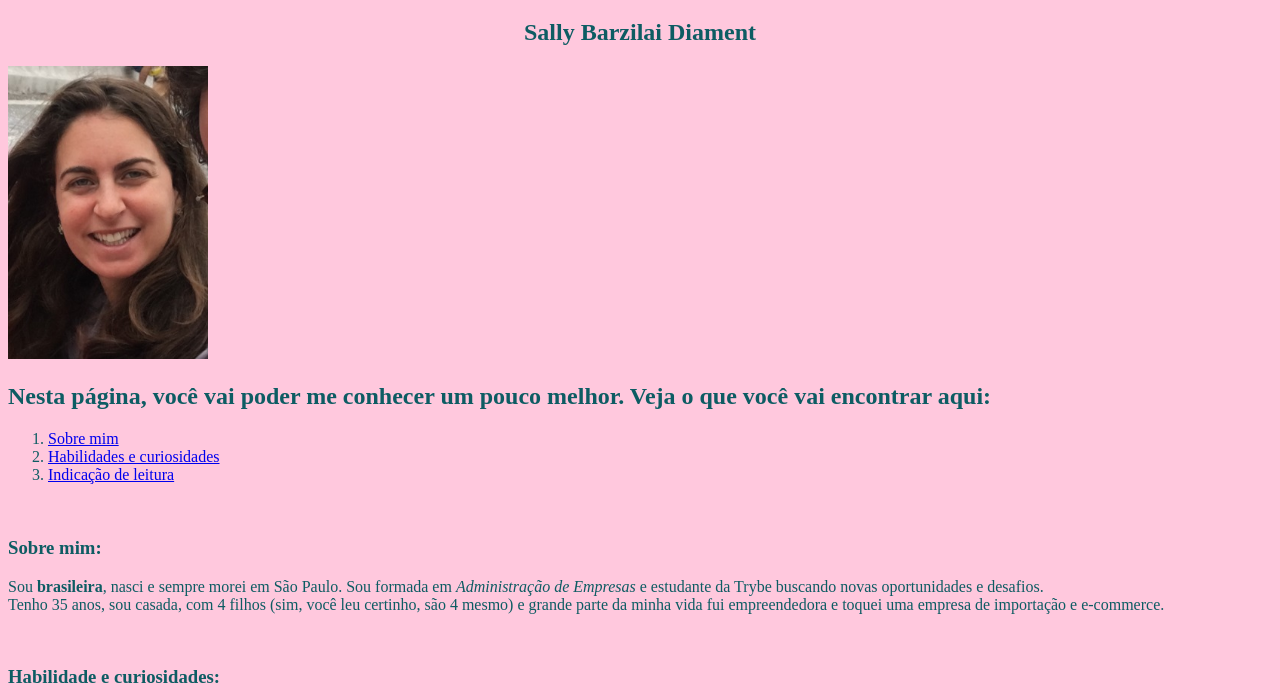
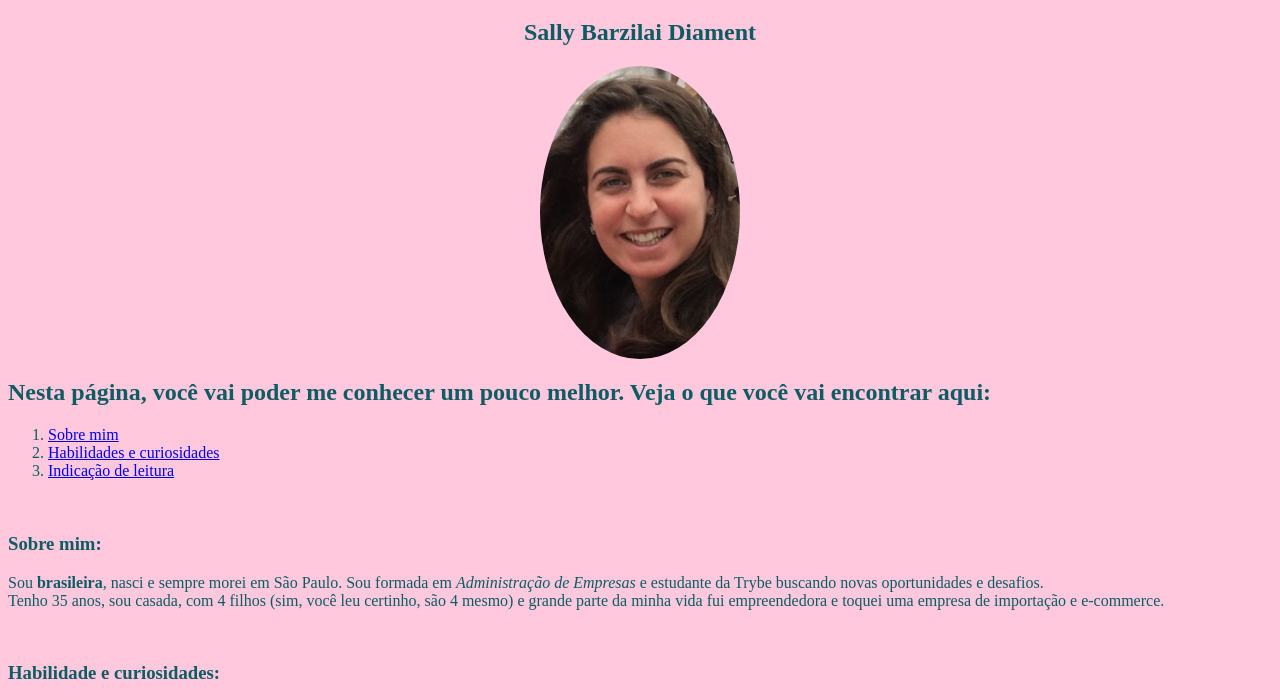
Before and after one commit to sallybdiament/sallybdiament.github.io, a plain HTML site: page index.html in a window 1280 px wide. Shown: the part 61-761 px from the top of the page. Drawn offline with Linux system fonts and the light colour scheme.

Commit message:
centralizando minha imagem

```diff
--- a/index.html
+++ b/index.html
@@ -21,6 +21,13 @@ h1, .centralizar {
     text-decoration: none;
     padding: 10px;
     text-align: center;
+}
+
+img {
+    border-radius: 100%;
+    display: block;
+    margin-left: auto;
+    margin-right: auto;
 }
     </style>
 </head>
```
